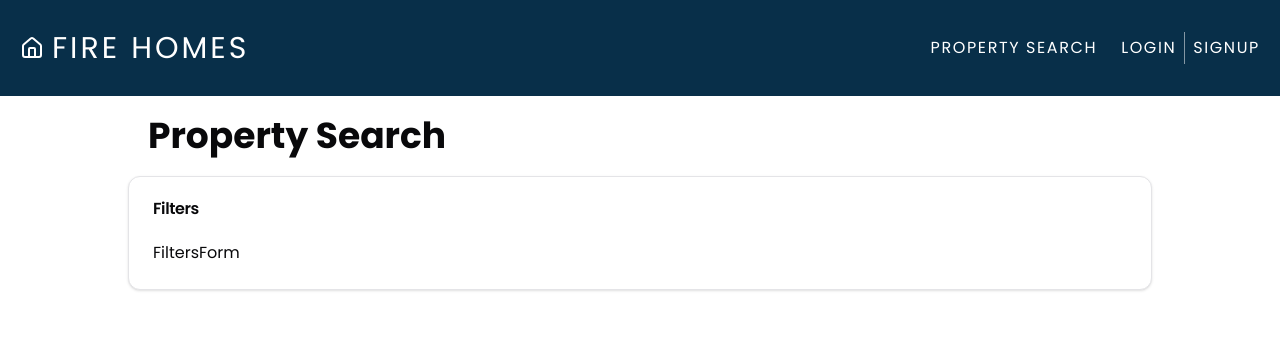
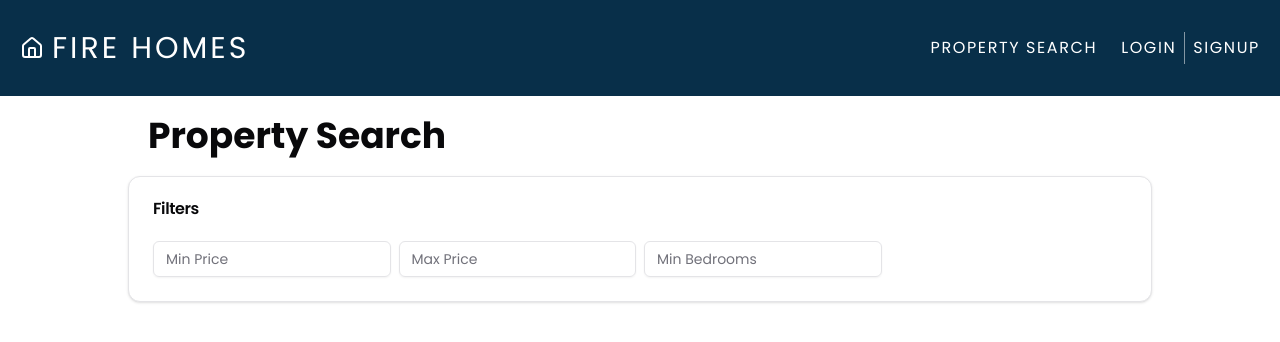
Before and after one commit to peter901/fire-homes-project, a Next.js app: page /property-search in a window 1280 px wide. Shown: the top 342 px of the page. Built offline with nearby package versions, Linux system fonts and the light colour scheme; no server answers.

Commit message:
add all search fields to the filter

```diff
--- a/app/property-search/FiltersForm.tsx
+++ b/app/property-search/FiltersForm.tsx
@@ -1,5 +1,87 @@
 "use client";
 
+import { Form, FormControl, FormField, FormItem } from "@/components/ui/form";
+import { Input } from "@/components/ui/input";
+import { zodResolver } from "@hookform/resolvers/zod";
+import { useForm } from "react-hook-form";
+import z from "zod";
+import type { infer as zodInfer } from "zod";
+
+const formSchema = z.object({
+  minPrice: z.string().optional(),
+  maxPrice: z.string().optional(),
+  minBedrooms: z.string().optional(),
+});
+
 export default function FiltersForm() {
-  return <div>FiltersForm</div>;
+  const form = useForm<zodInfer<typeof formSchema>>({
+    resolver: zodResolver(formSchema),
+    defaultValues: {
+      maxPrice: "",
+      minPrice: "",
+      minBedrooms: "",
+    },
+  });
+
+  const handleSubmit = async (data: zodInfer<typeof formSchema>) => {
+    console.log(data);
+  };
+
+  return (
+    <Form {...form}>
+      <form
+        onSubmit={form.handleSubmit(handleSubmit)}
+        className="grid grid-cols-4 gap-2"
+      >
+        <FormField
+          control={form.control}
+          name="minPrice"
+          render={({ field }) => (
+            <FormItem>
+              <FormControl>
+                <Input
+                  {...field}
+                  placeholder="Min Price"
+                  type="number"
+                  min={0}
+                />
+              </FormControl>
+            </FormItem>
+          )}
+        />
+        <FormField
+          control={form.control}
+          name="maxPrice"
+          render={({ field }) => (
+            <FormItem>
+              <FormControl>
+                <Input
+                  {...field}
+                  placeholder="Max Price"
+                  type="number"
+                  min={0}
+                />
+              </FormControl>
+            </FormItem>
+          )}
+        />
+        <FormField
+          control={form.control}
+          name="minBedrooms"
+          render={({ field }) => (
+            <FormItem>
+              <FormControl>
+                <Input
+                  {...field}
+                  placeholder="Min Bedrooms"
+                  type="number"
+                  min={0}
+                />
+              </FormControl>
+            </FormItem>
+          )}
+        />
+      </form>
+    </Form>
+  );
 }
```
